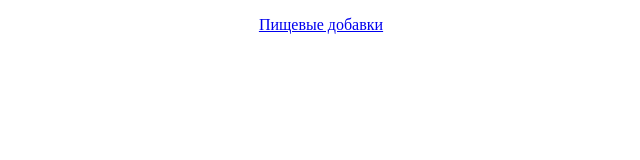
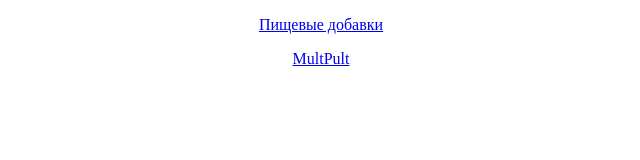
Before and after one commit to Leohol/Leohol.github.io, a plain HTML site: page index.html in a window 1280 px wide. Shown: the full height of the page, 319-959 px from the left. Drawn offline with Linux system fonts and the light colour scheme.

Commit message:
Update index.html

```diff
--- a/index.html
+++ b/index.html
@@ -6,5 +6,6 @@
 </head>
 <body>
 	<p align="center"><a href="Ешки/index.html">Пищевые добавки</a></p>
+	<p align="center"><a href="MultPult/index.html">MultPult</a></p>
 </body>
 </html>
```
